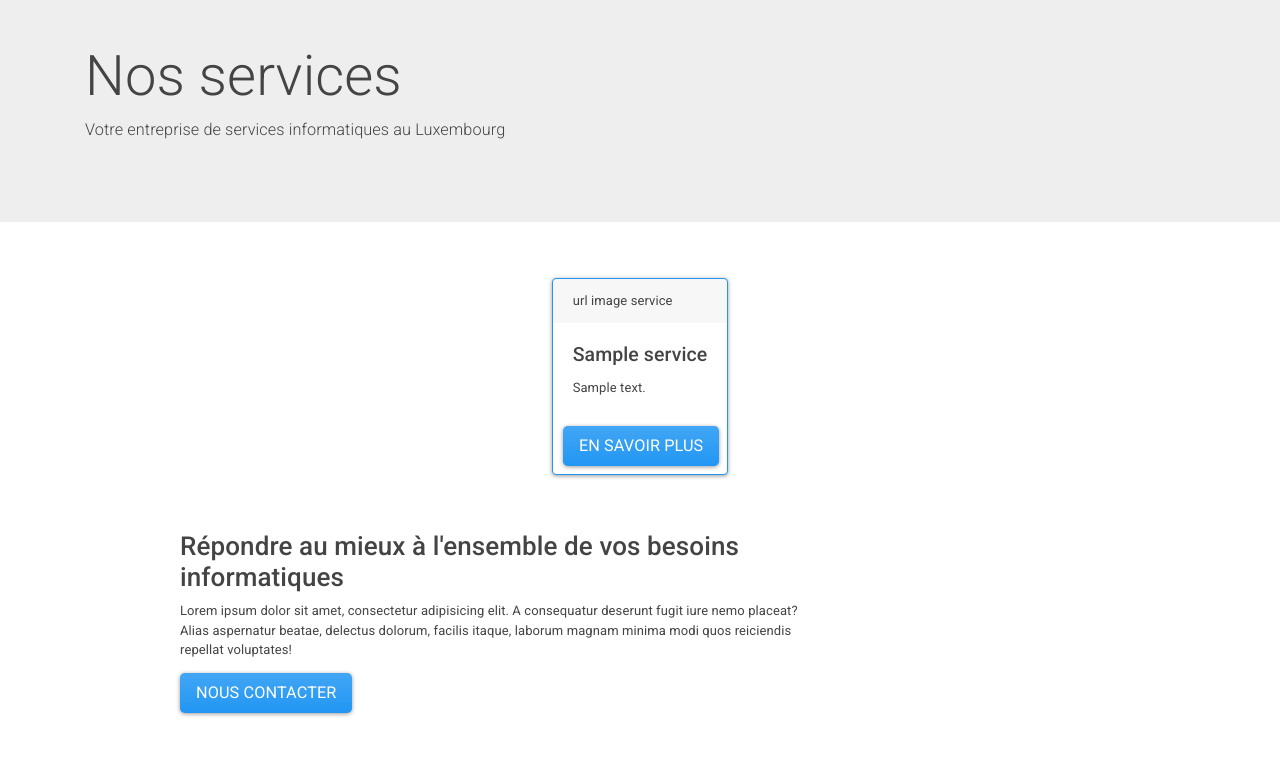
After one commit to melwondo/projet3, a Symfony app: template templates/services/index.html.twig in a window 1280 px wide. The commit adds this page. Shown: the part 373-1134 px from the top of the page. Run offline with Twig, Linux system fonts and the light colour scheme; the template is opened without the code that fills it: most values are stand-ins (such as "Sample title", 1, 10 or a date in 2020); some libraries are stand-ins or nearby versions.

Commit message:
page de service placement des elements liaison avec bdd

```diff
--- /dev/null
+++ b/templates/services/index.html.twig
@@ -0,0 +1,46 @@
+{% extends 'base.html.twig' %}
+
+{% block title %}AccesInfoService - Nos Services {% endblock %}
+
+{% block body %}
+    {# JUMBOTRON  #}
+    <div class="jumbotron jumbotron-fluid">
+        <div class="container">
+            <h1 class="display-4">Nos services</h1>
+            <p class="lead">Votre entreprise de services informatiques au Luxembourg</p>
+        </div>
+    </div>
+
+    {# Présentation des sérvices#}
+    <div class="container mt-5 mb-5">
+        <div class="row justify-content-center">
+        {% for service in services %}
+            <div class="card border-primary m-2" style="max-width: 20rem;">
+                <div class="card-header">url image service</div>
+                <div class="card-body">
+                    <h4 class="card-title">{{ service.titre }}</h4>
+                    <p class="card-text">{{ service.contenu }}</p>
+                </div>
+                <div class="align-self-end m-2">
+                    <a class="btn btn-primary btn-lg" href="{{ path('service_detail', {'id': service.id}) }}" role="button">En savoir plus</a>
+                </div>
+            </div>
+        {% endfor %}
+        </div>
+    </div>
+    <div class="parallax"></div>
+    <div class="container mt-5 mb-5">
+        <div class="row justify-content-center">
+            <div class="col-7">
+                <h2>Répondre au mieux à l'ensemble de vos besoins informatiques</h2>
+                <p>Lorem ipsum dolor sit amet, consectetur adipisicing elit. A consequatur deserunt fugit iure nemo placeat? Alias aspernatur beatae, delectus dolorum, facilis itaque, laborum magnam minima modi quos reiciendis repellat voluptates!</p>
+                <a class="btn btn-primary btn-lg" href="#" role="button">Nous contacter</a>
+            </div>
+            <div class="col-3">
+                <img src="https://via.placeholder.com/250" alt="">
+            </div>
+        </div>
+    </div>
+
+
+{% endblock %}
```
Also changed, not shown: assets/scss/app.scss (+12 -0 lines), src/Controller/ServicesController.php (added, +46 -0 lines), templates/services/details.html.twig (added, +50 -0 lines), assets/images/service_paralax.jpg (added).
